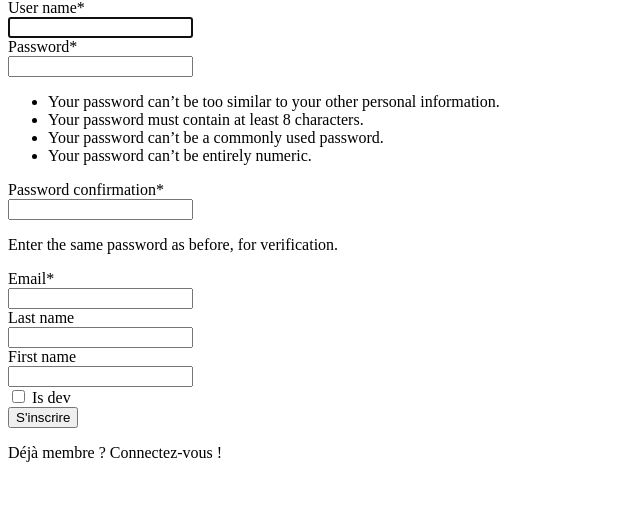
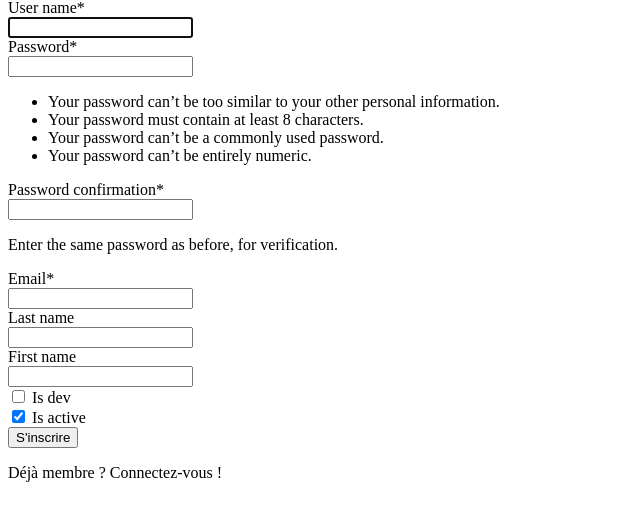
Before and after one commit to GuillaumeKerckhofs/Projet-webTechno, a Django app: page /register/ in a window 1280 px wide. Shown: the part 81-602 px from the top of the page, without its empty margins (0-640 px from the left). Run offline with Django 3.2, Linux system fonts and the light colour scheme; some libraries are stand-ins or nearby versions.

Commit message:
register fix

```diff
--- a/leaderboard/templates/gui/HTML/Home.html
+++ b/leaderboard/templates/gui/HTML/Home.html
@@ -54,11 +54,12 @@
                     {% if user.is_authenticated %}
                     <h2>&nbsp;</h2>
                     <li class="nav-item">
-                        <a class="nav-link" href="/logout">Logout</a>
+                        <a class="nav-link" href="#">Welcome, {{user.user_name}}</a>
                     </li>
+
                     <h2>&nbsp;</h2>
                     <li class="nav-item">
-                        <a class="nav-link" href="#">Welcome, {{user.user_name}}</a>
+                        <a class="nav-link" href="/logout">Logout</a>
                     </li>
 
                     {% else %}
--- a/leaderboard/templates/gui/HTML/register.html
+++ b/leaderboard/templates/gui/HTML/register.html
@@ -21,6 +21,7 @@
             {{ register_form.last_name|as_crispy_field }}
             {{ register_form.first_name|as_crispy_field }}
             {{ register_form.is_dev|as_crispy_field }}
+            {{ register_form.is_active|as_crispy_field }}
             <button class="btn btn-primary" type="submit">S'inscrire</button>
         </form>
         <p class="text-center>"> <a ref="/login">Déjà membre ? Connectez-vous !</a></p>
```
Also changed, not shown: leaderboard/db.sqlite3.
